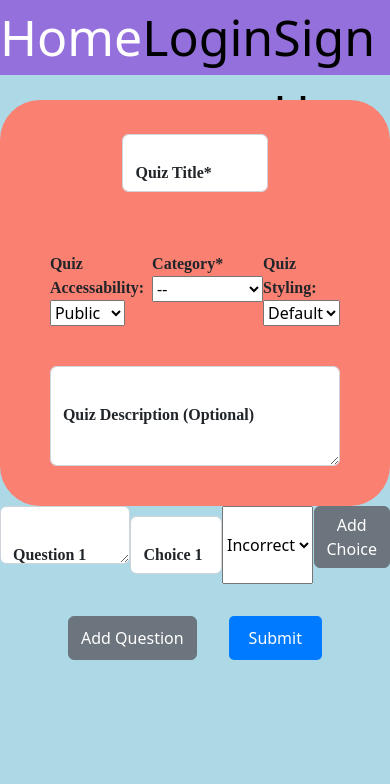
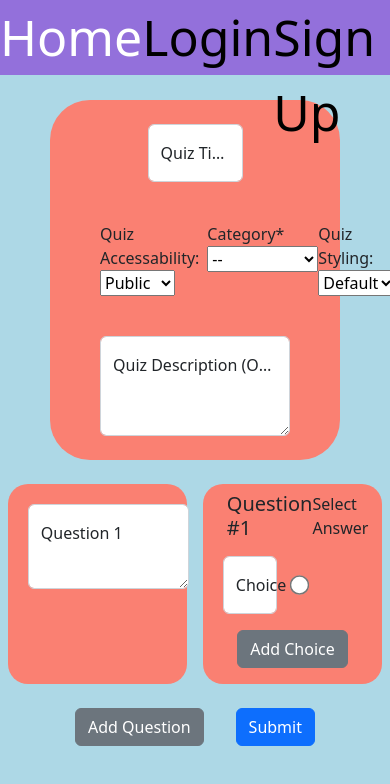
Before and after one commit to Awele1111/JADA-Quiz-App, a React (Create React App) app in the folder client/: page /createQuiz in a window 390 px wide. Shown: the top 784 px of the page. Built offline with nearby package versions, Linux system fonts and the light colour scheme.

Commit message:
completed styling of create quiz page with minor responsiveness

```diff
--- a/client/src/pages/CreateQuiz/CreateQuiz.js
+++ b/client/src/pages/CreateQuiz/CreateQuiz.js
@@ -1,5 +1,7 @@
 import React, { useState } from 'react'
 import './createQuiz.css'
+import trashLogo from '../../assets/trashLogo.svg';
+
 
 const CreateQuiz = (props) => {
 	const [quizValues, setQuizValues] = useState({title: '', public: true, style: 'defualt', category: '', description: ''});
@@ -50,14 +52,17 @@ const CreateQuiz = (props) => {
 
 	let handleChoiceChange = (questionIndex, choiceIndex, event) => {
 		let newQuestionValues = [...questionValues];
-		if(event.target.name === 'toggleCorrect'){
-			if(event.target.value === 'correct'){
+		if(event.target.name === 'choice'){
+			newQuestionValues[questionIndex].choices[choiceIndex].choice = event.target.value;
+		} else {
+			for(let choice of newQuestionValues[questionIndex].choices){
+				choice.correct = false;
+			}
+			if(event.target.value === 'on'){
 				newQuestionValues[questionIndex].choices[choiceIndex].correct = true;
 			} else {
 				newQuestionValues[questionIndex].choices[choiceIndex].correct = false;
 			}
-		} else {
-			newQuestionValues[questionIndex].choices[choiceIndex].choice = event.target.value;
 		}
 		setQuestionValues(newQuestionValues);
 	}
@@ -95,7 +100,6 @@ const CreateQuiz = (props) => {
 			valid = false;
 			document.getElementById('quizTitleError').innerHTML = "All Quizzes Requires a Title";
 		}
-		console.log(quizValues.category);
 		if(!quizValues.category){
 			valid = false;
 			document.getElementById('quizCategoryError').innerHTML = "You Must Select a Category";
@@ -119,7 +123,7 @@ const CreateQuiz = (props) => {
 				choiceIndex++;
 			}
 			if(correctCount !== 1){
-				document.getElementById(`question${questionIndex}error`).innerHTML = "Question requires exactly 1 correct choice";
+				document.getElementById(`question${questionIndex}noAnswerError`).innerHTML = "Must Specify Answer";
 				valid = false;
 			}
 			questionIndex++;
@@ -149,7 +153,7 @@ const CreateQuiz = (props) => {
 						<p id="quizTitleError" className='errorMessage myError'></p>
 					</div>
 				</div>
-				<div className='d-flex justify-content-between w-100 pt-4 pb-4'>
+				<div className='d-flex justify-content-between w-100 pt-4'>
 					<div>
 						<label className='me-2'>Quiz Accessability:</label>
 						<select name="quizSecurity" onChange={event => handleInfoChange(event)}>
@@ -178,12 +182,12 @@ const CreateQuiz = (props) => {
 					</div>
 				</div>
 				<div className='ms-5 text-center'>
-					<p id="quizCategoryError" className='errorMessage myError'></p>
+					<p id="quizCategoryError" className='errorMessage myError pb-4'></p>
 				</div>
 				<div className='form-floating d-flex pb-4 mb-3'>
 					<textarea id="quizDescription"
 							type="text"
-							name="question"
+							name="quizDescription"
 							className="form-control"
 							placeholder='Description String'
 							onChange={event => handleInfoChange(event)} />
@@ -191,8 +195,9 @@ const CreateQuiz = (props) => {
 				</div>
 			</div>
 			{questionValues.map((questionElement, questionIndex) => (
-				<div id="oneQuestionContainer" key={questionIndex}>
-					<div className='form-floating'>
+				<div className="oneQuestionContainer" key={questionIndex}>
+					<div className='row g-0' id={`question${questionIndex}`}>
+						<div className='form-floating questionInputContainer'>
 							<textarea id={`question${questionIndex}`}
 									type="text"
 									name="question"
@@ -201,39 +206,69 @@ const CreateQuiz = (props) => {
 									value={questionElement.question || ""}
 									onChange={event => handleQuestionChange(questionIndex, event)} />
 							<label htmlFor={`question${questionIndex}`}>Question {questionIndex + 1}</label>
+							<p id={`question${questionIndex}error`} className='errorMessage myError ps-4'></p>
 							{
-							questionIndex ?
-							<button type="button"  className="btn btn-danger" onClick={() => removeQuestion(questionIndex)}>Remove Question</button>
+								questionIndex ? (
+									<div className='d-flex justify-content-center mt-3'>
+										<button type="button"  className="btn btn-danger mb-3" onClick={() => removeQuestion(questionIndex)}>Remove Question</button>
+									</div>
+								)
 								: null
 							}
 						</div>
-					<p id={`question${questionIndex}error`} className='errorMessage myError'></p>
+						<div className='choiceInfoContainer'>
+							<div className='d-flex justify-content-between choiceInfo ms-4 mb-1 mt-2'>
+								<h5 className='mb-0'>{`Question #${questionIndex + 1}`}</h5>
+								<p className='mb-0'>Select Answer</p>
+							</div>
+							<p id={`question${questionIndex}noAnswerError`} className='text-end myError'></p>
 							{questionElement.choices.map((choiceElement, choiceIndex) => (
-						<div key={`${questionIndex}.${choiceIndex}`} className=''>
-							<div className="form-floating choiceInfo d-flex">
+								<div key={`${questionIndex}.${choiceIndex}`}>
+									<div className="form-floating d-flex oneChoiceInput">
 										<input  id={`choice${questionIndex + choiceIndex / 100}`}
 												type="text"
 												name="choice"
-										className="form-control w-50"
+												className="form-control choiceInput"
 												value={choiceElement.choice || ""}
 												placeholder='Choice String'
 												onChange={event => handleChoiceChange(questionIndex, choiceIndex, event)} />
 										<label htmlFor={`choice${questionIndex + choiceIndex / 10}`}>Choice {choiceIndex + 1}</label>
-								<select name="toggleCorrect" onChange={event => handleChoiceChange(questionIndex, choiceIndex, event)}>
-									<option value="incorrect">Incorrect</option>
-									<option value="correct">Correct</option>
-								</select>
+										{choiceElement.correct ? (
+											<input name={`question${questionIndex}`}
+													className="correctRadio m-3"
+													type="radio"
+													checked
+													onChange={event => handleChoiceChange(questionIndex, choiceIndex, event)}>
+											</input>
+										): (
+											<input name={`question${questionIndex}`}
+													className="correctRadio m-3"
+													type="radio"
+													onChange={event => handleChoiceChange(questionIndex, choiceIndex, event)}>
+											</input>
+										)}
 										{
-									choiceIndex ?
-									<button type="button"  className="btn btn-danger" onClick={() => removeChoice(questionIndex, choiceIndex)}>Remove Choice</button>
-									: null
+											choiceIndex ? (
+												<img src={trashLogo}
+													className='logo mt-3 ms-3 mb-3'
+													alt='Trash Logo'
+													onClick={() => removeChoice(questionIndex, choiceIndex)}>
+                                        		</img>
+											)
+											: (
+												<div className='m-1 p-3'></div>
+											)
 										}
 									</div>
-							<p id={`choice${questionIndex}-${choiceIndex}error`} className='errorMessage myError'></p>
+									<p id={`choice${questionIndex}-${choiceIndex}error`} className='errorMessage myError ms-4'></p>
 								</div>
 							))}
 							<div className="button-section">
+							<div className='d-flex justify-content-center mt-3 mb-3'>
 								<button className="btn btn-secondary" type="button" onClick={() => addChoice(questionIndex)}>Add Choice</button>
+							</div>
+							</div>
+						</div>
 					</div>
 				</div>
 			))}
--- a/client/src/pages/CreateQuiz/createQuiz.css
+++ b/client/src/pages/CreateQuiz/createQuiz.css
@@ -22,10 +22,38 @@
     color: red;
 }
 
-.questionInput {
-
+.questionInputContainer,
+.choiceInfoContainer {
+    background-color: salmon;
+    width: 46vw;
+    margin: 2vw;
+    border-radius: 20px;
 }
 
-#oneQuestionContainer {
-    display: flex;
+.questionInput {
+    width: 90%;
+    margin: 20px 0 0 20px;
 }
+
+.questionInputContainer>label {
+    top: 20px;
+    left: 20px;
+}
+
+.questionInputContainer>.questionInput {
+    min-height: 40%;
+    height: calc(100% - 115px)
+}
+
+.oneChoiceInput {
+    margin: 0 20px;
+}
+
+.correctRadio {
+    scale: 1.5;
+}
+
+.choiceInfo,
+#noAnswerError {
+    margin-right: 30px;
+}
--- a/client/src/pages/Home/Home.js
+++ b/client/src/pages/Home/Home.js
@@ -57,22 +57,6 @@ const Home = () => {
                     <QuizList category={pageCategory}/>
                 )}
             </main>
-
-
-
-            {/* delete once login is working... */}
-            <footer className='mt-5 pt-5'>
-                <div>
-                    <Link to={{ pathname: `/createQuiz`}}>
-                        Create a new Quiz Here!
-                    </Link>
-                </div>
-                <div>
-                    <Link to={{ pathname: `/profile`}}>
-                        View Profile Page Here!
-                    </Link>
-                </div>
-            </footer>
         </>
     )
 };
--- a/client/src/pages/Login.jsx
+++ b/client/src/pages/Login.jsx
@@ -1,5 +1,5 @@
 import React, { useState } from "react"
-import "../css/login.css";
+// import "../css/login.css";
 import { useMutation } from "@apollo/client";
 import { LOGIN_USER } from "../utils/mutations";
 import Auth from '../utils/auth';
--- a/client/src/pages/Register.jsx
+++ b/client/src/pages/Register.jsx
@@ -1,10 +1,8 @@
 import React, {useState} from "react";
-import "../css/register.css";
+// import "../css/register.css";
 import { useMutation } from "@apollo/client";
 import { ADD_USER } from "../utils/mutations";
 import Auth from '../utils/auth';
-
-
 
 export const Register = (props) => {
     const [addUser, { error, data }] = useMutation(ADD_USER);
```
Lines whose indentation alone changed are shown as unchanged.
